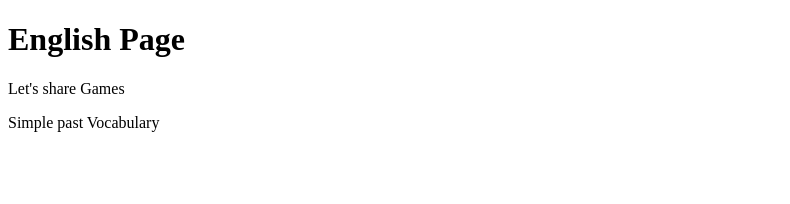
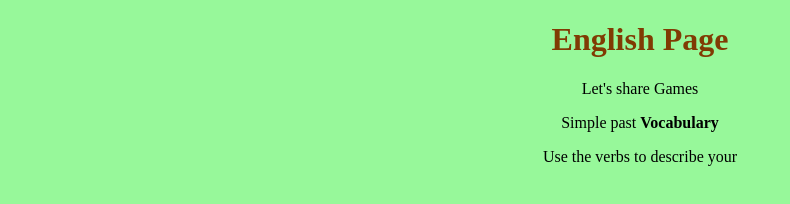
Before and after one commit to Pritylc/my-first-repository, a plain HTML site: page index.html in a window 1280 px wide. Shown: the whole page, without its empty margins (0-790 px from the left). Drawn offline with Linux system fonts and the light colour scheme.

Commit message:
Add files via upload

```diff
--- a/index.html
+++ b/index.html
@@ -5,12 +5,16 @@
     <meta http-equiv="X-UA-Compatible" content="IE=edge">
     <meta name="viewport" content="width=device-width, initial-scale=1.0">
     <title>Document</title>
+    <link rel="stylesheet" href="style.css"
+
 </head>
 <body>
-    <h1>English Page</h1>
+    <h1></style="font-siza:20px"> English Page</h1>
 
     Let's share Games
 </body>
- <p>Simple past Vocabulary</p>
+ <p> <style="font-size 20px;"> Simple past <strong>Vocabulary</strong></style></p>
+    <p>Use the verbs to describe your <style></style></p>
+
 
 </html>
```
